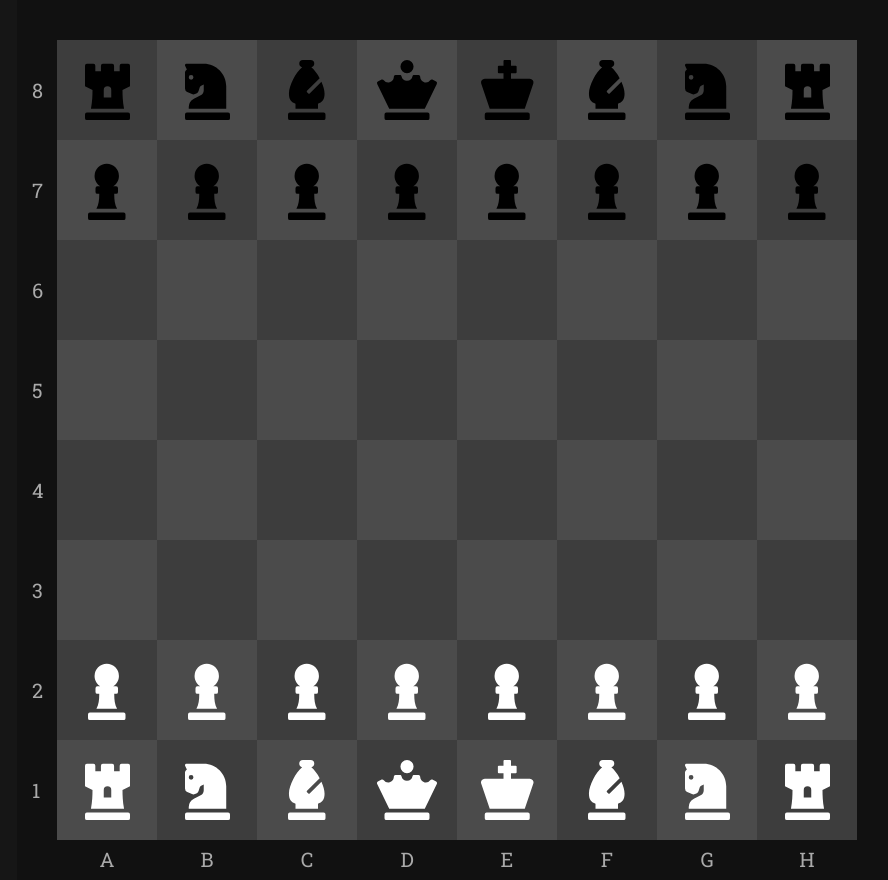
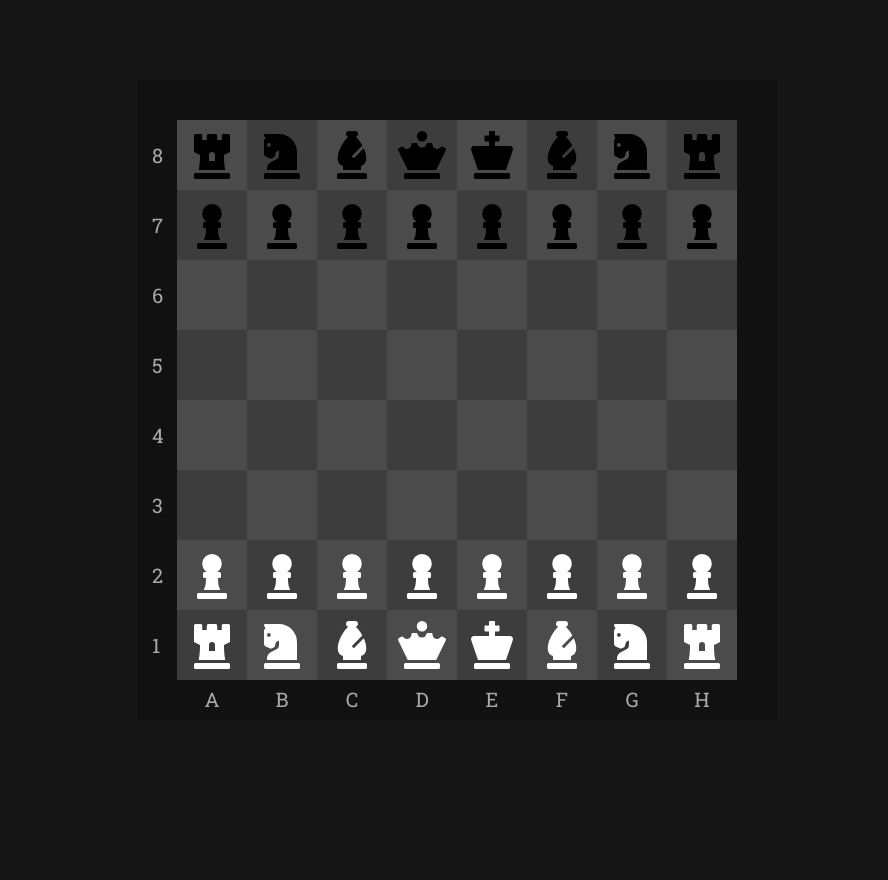
Before and after one commit to FinOCE/chess, a Next.js app: page / in a window 1280 px wide. Shown: the whole page, without its empty margins (183-1071 px from the left). After the commit the page ends 800 px from the top, so only its background shows below. Built offline with nearby package versions, Linux system fonts and the light colour scheme.

Commit message:
Resize board relative to window height

```diff
--- a/components/board.tsx
+++ b/components/board.tsx
@@ -6,15 +6,21 @@ export default function board() {
     let board = new Board()
 
     let cells = Array.from(Array(8).keys(), () => Array.from(Array(8).keys()), () => undefined)
-    let colors = ['#3d3d3d', '#4b4b4b']
+    let colors = ['#4b4b4b', '#3d3d3d']
 
     return (
         <div id={styles.board}>
             {cells.map((a, x) => {
                 return (
                     <>
-                        {a.map((b, y) => (
-                            <div className={styles.checker} style={{background: colors[(x + y) % 2]}}>
+                        {a.map((b, y) => {
+                            let piece = board.pieces.find(piece => piece.position === `${Col[7-x]}${y+1}`)
+
+                            return (
+                                <div key={y} className={styles.checker} style={{background: colors[(x + y) % 2]}}>
+                                    {piece && (<span className={styles.icon}>
+                                        <Piece data={piece} />
+                                    </span>)}
                                     {x === 7 ? (
                                         <span className={[
                                             styles.label,
@@ -32,17 +38,18 @@ export default function board() {
                                         </span>
                                     ) : ''}
                                 </div>
-                        ))}
+                            )
+                        })}
                     </>
                 )
             })}
-            {board.pieces.map((piece, i) => {
+            {/* {board.pieces.map((piece, i) => {
                 let top = (7 - (piece.position.charCodeAt(0) - 97)) * 100
-                let left = (Number(piece.position.split('')[1]) - 1)*100
+                let left = (Number(piece.position.split('')[1]) - 1) * 100
                 return (
                     <Piece key={i} data={piece} style={{left, top}} />
                 )
-            })}
+            })} */}
         </div>
     )
 }
--- a/components/piece.tsx
+++ b/components/piece.tsx
@@ -6,7 +6,7 @@ import styles from '../styles/piece.module.sass'
 
 export interface PieceProps {
     data: Piece
-    style: Properties<string | number, string & {}>
+    style?: Properties<string | number, string & {}>
 }
 
 export default function piece(props: PieceProps) {
@@ -24,7 +24,7 @@ export default function piece(props: PieceProps) {
     }
 
     return (
-        <div className={styles.piece} style={Object.assign(props.style, {color: colors[props.data.team]})}>
+        <div className={styles.piece} style={Object.assign({color: colors[props.data.team]}, props.style)}>
             <FontAwesomeIcon icon={types[props.data.type]} />
         </div>
     )
--- a/styles/board.module.sass
+++ b/styles/board.module.sass
@@ -1,15 +1,15 @@
 #board
     position: relative
-    background-size: 100px 100px
+    background-size: 12.5% 12.5%
     background-position: 0 0, 100 0, 100 -100 0 -100
-    height: 800px
-    width: 800px
+    height: 70vh
+    width: 70vh
     font-size: 0
     border: 40px solid #111
 
 .checker
-    width: 100px
-    height: 100px
+    width: 12.5%
+    height: 12.5%
     display: inline-block
     margin: 0
     position: relative
@@ -29,3 +29,13 @@
             top: 50%
             left: -25px
             transform: translateY(-50%)
+
+    .icon
+        position: absolute
+        display: inline-flex
+        align-items: center
+        justify-content: center
+        top: 50%
+        left: 50%
+        transform: translateX(-50%) translateY(-50%)
+        font-size: 6vh
--- a/styles/piece.module.sass
+++ b/styles/piece.module.sass
@@ -3,6 +3,5 @@
     display: inline-flex
     align-items: center
     justify-content: center
-    height: 100px
-    width: 100px
-    font-size: 60px
+    height: 12.5%
+    width: 12.5%
```
Also changed, not shown: 1 other file (tests, documents, lock files or other folders). Lines whose indentation alone changed are shown as unchanged.
